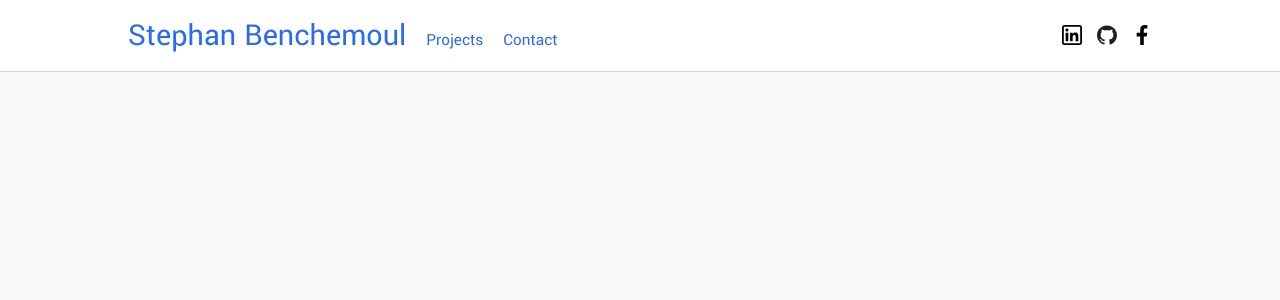
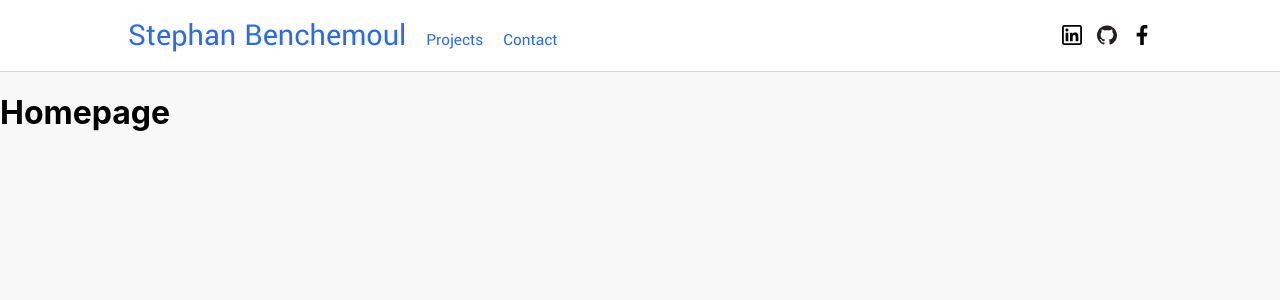
Before and after one commit to stephanbazbaz/portfolio_website, a React (Create React App) app: page / in a window 1280 px wide. Shown: the top 300 px of the page. Built offline with nearby package versions, Linux system fonts and the light colour scheme.

Commit message:
1st commet

```diff
--- /dev/null
+++ b/src/components/Homepage/Homepage.js
@@ -0,0 +1,10 @@
+import React from 'react'
+import './style.scss';
+
+export default function Homepage() {
+    return (
+        <div>
+            <h1>Homepage</h1>
+        </div>
+    )
+}
--- a/src/components/Navbar/Navbar.js
+++ b/src/components/Navbar/Navbar.js
@@ -8,6 +8,7 @@ import {
 } from "react-router-dom";
 import Projects from '../Projects/Projects'
 import Contact from '../Contact/Contact'
+import Homepage from '../Homepage/Homepage'
 import FACEBOOK from '../../assets/facebook-f_1.svg'
 import GITHUB from '../../assets/github_10.svg'
 import LINKDIN from '../../assets/linkedin_6.svg'
@@ -39,6 +40,9 @@ export default function Navbar() {
                 <Route path="/Contact">
                     <Contact />
                 </Route>
+                <Route path="/">
+                    <Homepage />
+                </Route>
             </Switch>
         </Router>
     )
```
Also changed, not shown: src/components/Homepage/style.scss (added).
